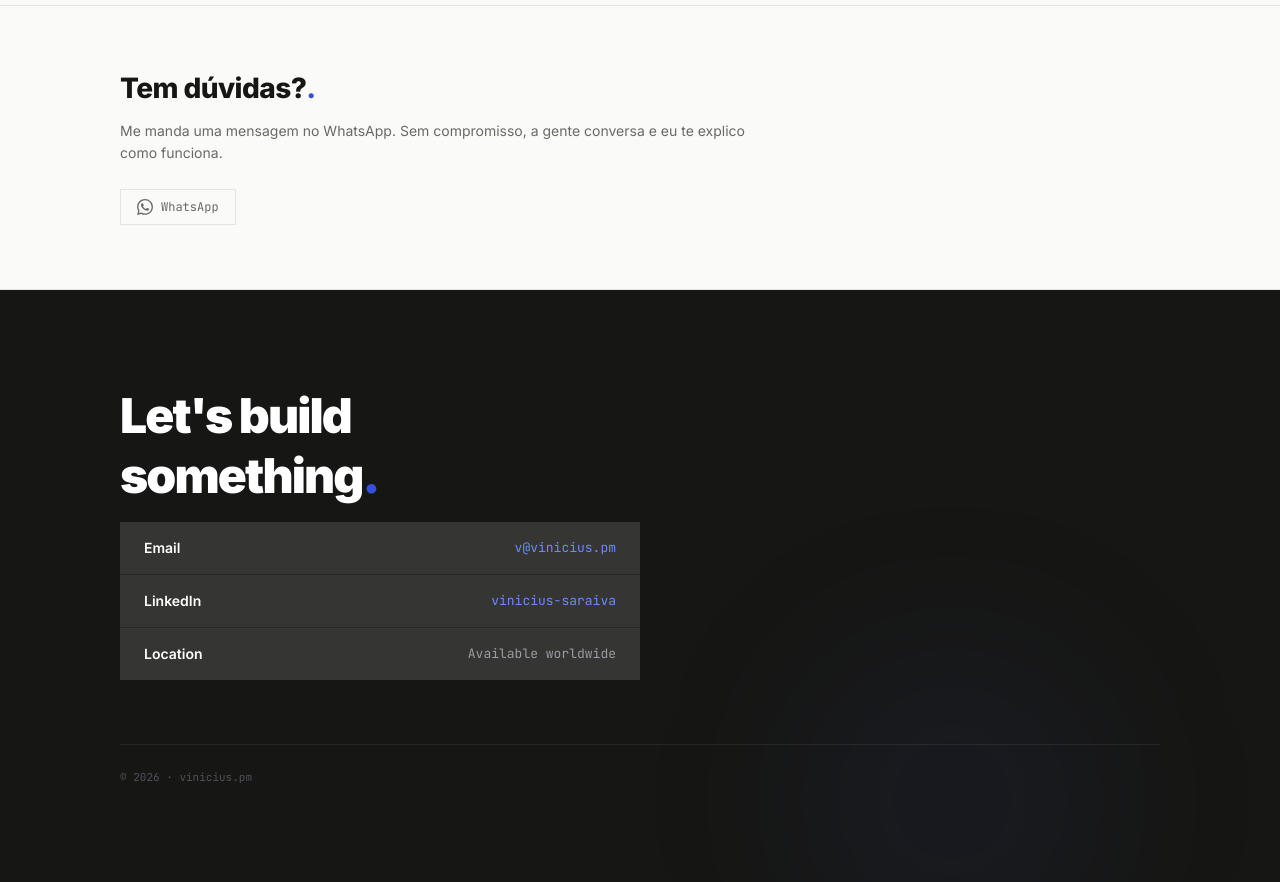
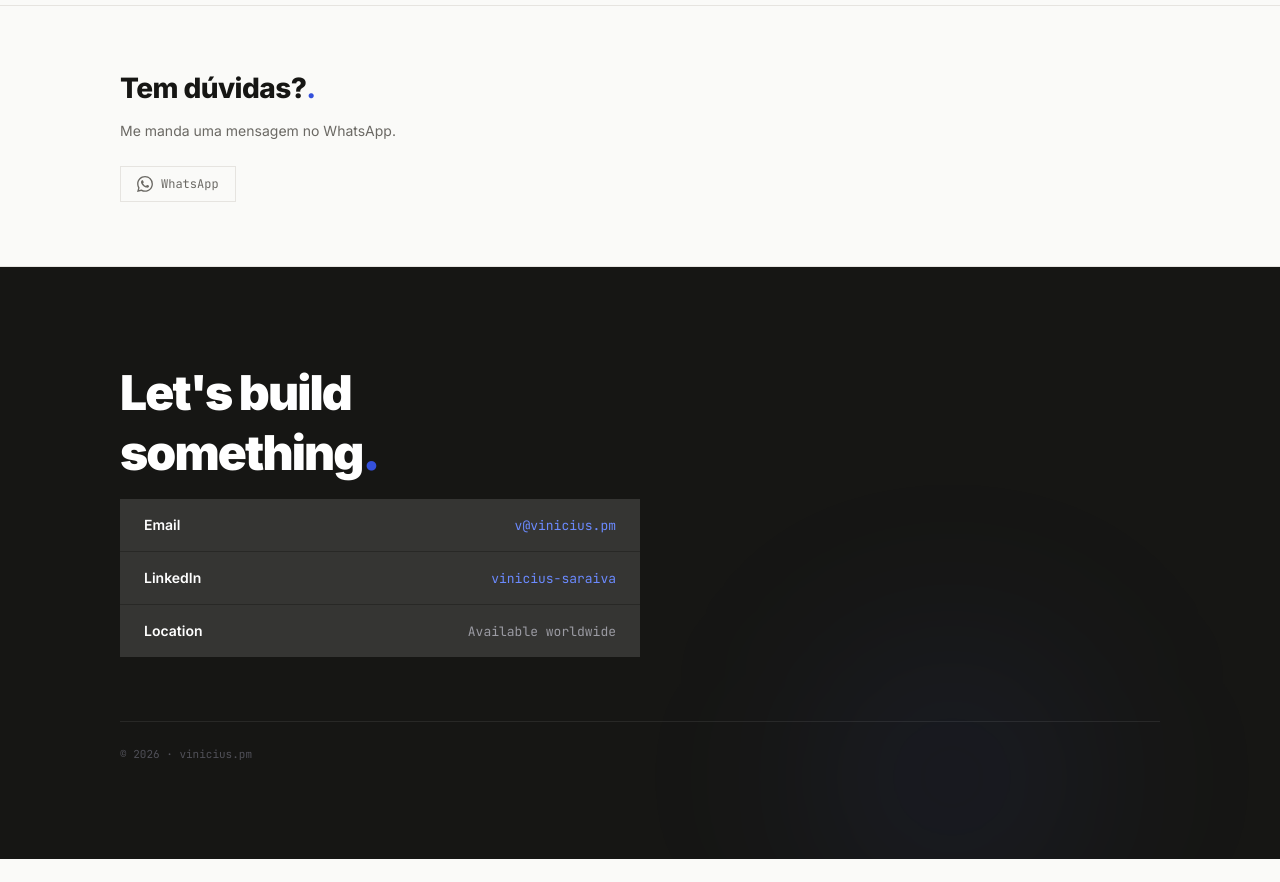
Before and after one commit to vinicius-saraiva/vinicius.pm, a Next.js app: page /mentorship in a window 1280 px wide. Shown: the part 2120-3002 px from the top of the page. After the commit the page ends 2979 px from the top, so only its background shows below. Built offline with nearby package versions, Linux system fonts and the light colour scheme; a web font is replaced by a local one.

Commit message:
Simplify WhatsApp section copy in mentorship page
Co-Authored-By: Claude Opus 4.6 (1M context) <noreply@anthropic.com>

```diff
--- a/src/app/mentorship/page.tsx
+++ b/src/app/mentorship/page.tsx
@@ -303,7 +303,7 @@ export default function Mentorship() {
               Tem d&uacute;vidas?<span className="text-accent">.</span>
             </h2>
             <p className="text-sm text-text-muted leading-relaxed mb-6">
-              Me manda uma mensagem no WhatsApp. Sem compromisso, a gente conversa e eu te explico como funciona.
+              Me manda uma mensagem no WhatsApp.
             </p>
             <a
               href="https://wa.me/5524992679147"
```
